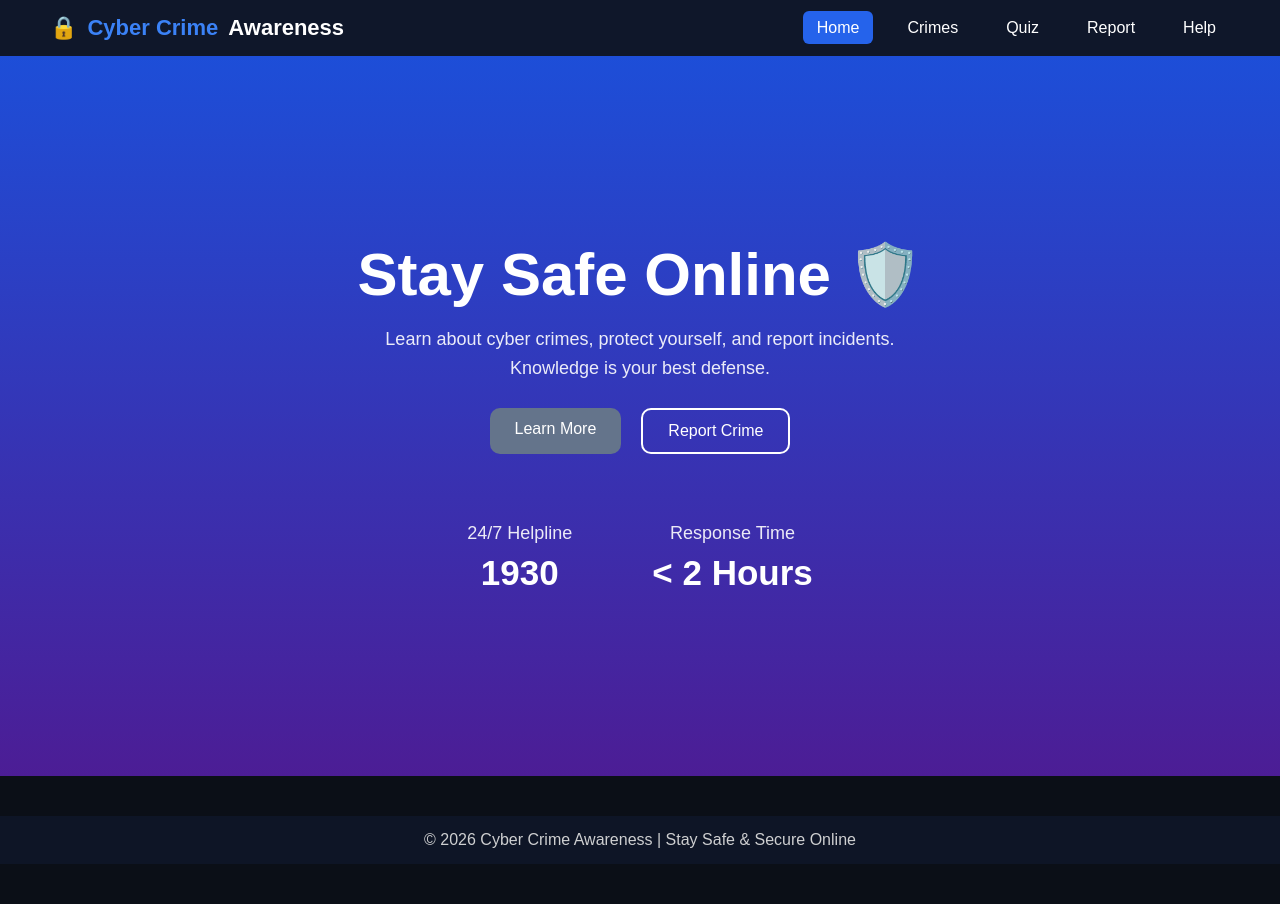
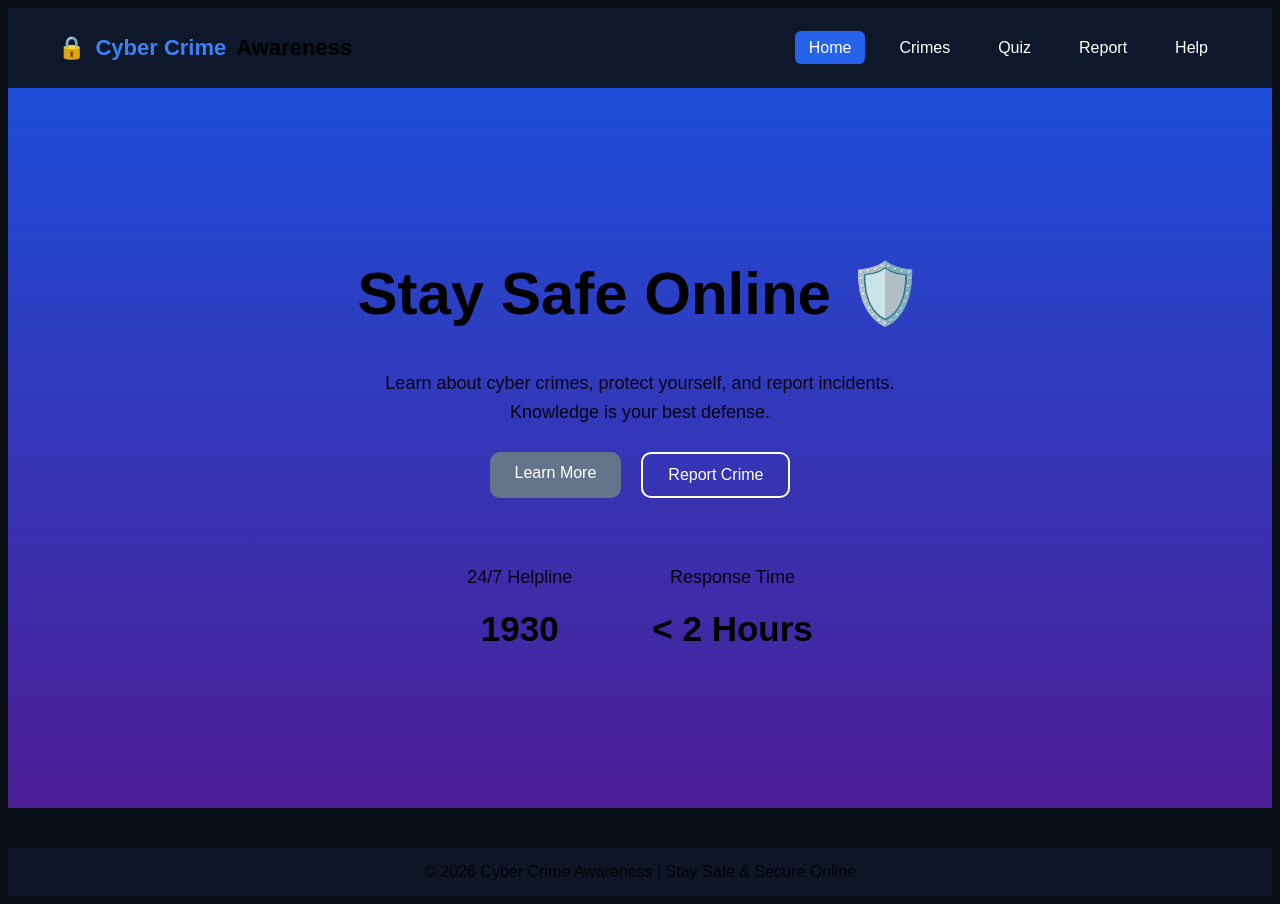
Before and after one commit to patilishita2007-afk/cyber-crime-awareness, a plain HTML site: page index.html in a window 1280 px wide. Before the commit the page ends 864 px from the top, so only its background shows below. Drawn offline with Linux system fonts and the light colour scheme.

Commit message:
Refactor CSS styles and update color scheme

```diff
--- a/style.css
+++ b/style.css
@@ -1,13 +1,13 @@
 * {
-  margin: 0;
-  padding: 0;
+  margin: 1;
+  padding: 2;
   box-sizing: border-box;
   font-family: "Poppins", sans-serif;
 }
 
 body {
   background: #0b0f17;
-  color: white;
+  color: black;
 }
 
 /* Navbar */
```
